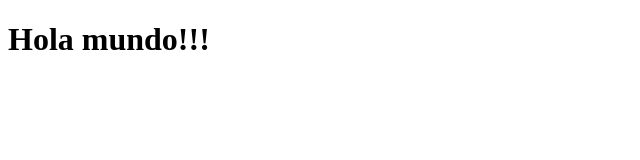
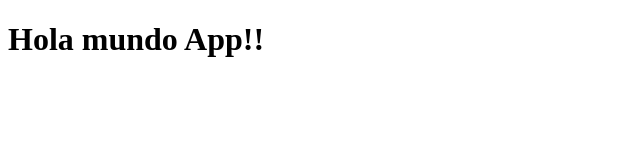
Before and after one commit to jopatino/03-counter-app-vite, a React (Vite) app: page / in a window 1280 px wide. Shown: the top 160 px of the page, without its empty margins (0-640 px from the left). Built offline with nearby package versions, Linux system fonts and the light colour scheme.

Commit message:
First component

```diff
--- /dev/null
+++ b/src/HelloWorldApp.jsx
@@ -0,0 +1,4 @@
+export const HelloWorldApp = () => {
+    // document.createElement()
+    return (<h1>Hola mundo App!!</h1>);
+}
--- a/src/main.jsx
+++ b/src/main.jsx
@@ -1,13 +1,9 @@
 import React from "react";
 import ReactDOM from 'react-dom/client';
-
-function App() {
-    // document.createElement()
-    return (<h1>Hola mundo!!!</h1>);
-}
+import { HelloWorldApp } from "./HelloWorldApp.jsx";
 
 ReactDOM.createRoot( document.getElementById('root') ).render(
     <React.StrictMode>
-        <App/>
+        <HelloWorldApp/>
     </React.StrictMode>
 )
```
